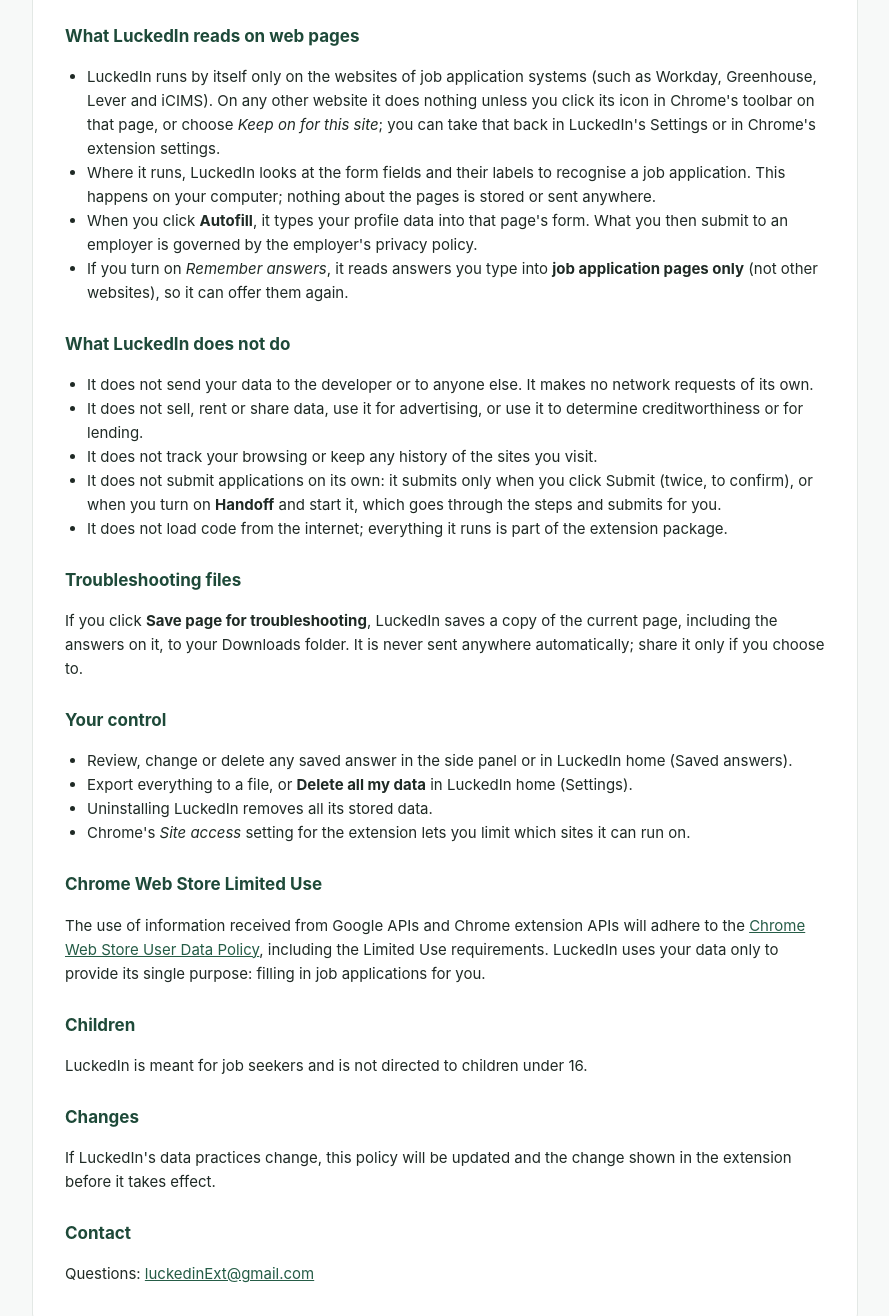
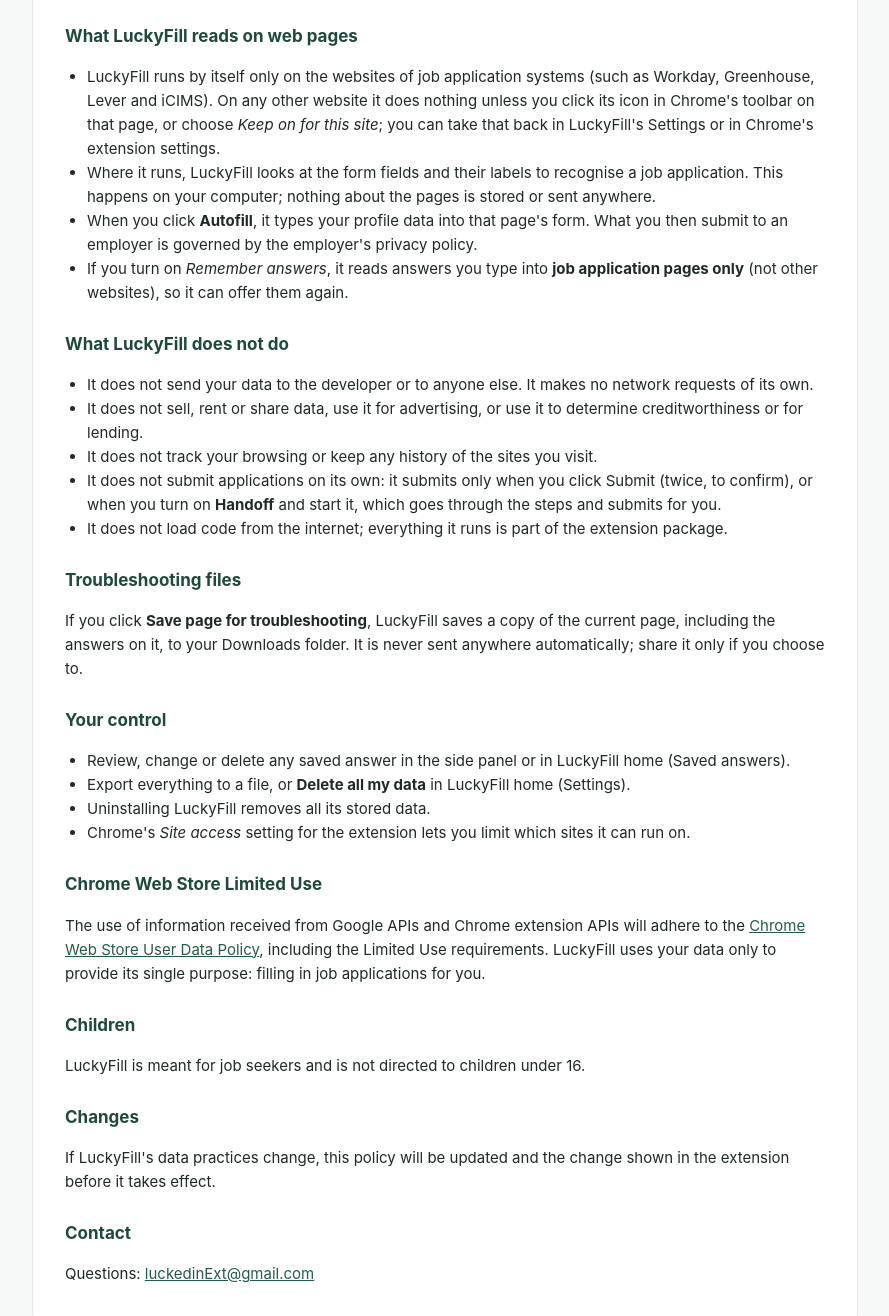
Before and after one commit to LiangchenLi0525/luckedin-privacy, a plain HTML site: page index.html in a window 1280 px wide. Shown: the part 551-1867 px from the top of the page, without its empty margins (195-1084 px from the left). Drawn offline with Linux system fonts and the light colour scheme.

Commit message:
Update the privacy policy

```diff
--- a/index.html
+++ b/index.html
@@ -2,7 +2,7 @@
 <html>
 <head>
   <meta charset="utf-8" />
-  <title>LuckedIn Privacy Policy</title>
+  <title>LuckyFill Privacy Policy</title>
   <!-- Generated from PRIVACY.md (repo root), the copy to host for the store listing: node dev/privacy-html.cjs -->
   <style>
     body { margin: 0; background: #F7F9F8; color: #1F2A25; font: 15px/1.6 -apple-system, system-ui, sans-serif; }
@@ -16,10 +16,10 @@
 </head>
 <body>
   <main>
-    <h1>LuckedIn Privacy Policy</h1>
+    <h1>LuckyFill Privacy Policy</h1>
     <p><i>Effective October 23, 2026</i></p>
-    <p>LuckedIn is a Chrome extension that fills in job application forms from a profile you create. This policy explains what it handles and where that data goes. In short: <b>everything stays in your browser. LuckedIn has no server, no account, no analytics and no ads, and the developer never receives your data.</b></p>
-    <h2>What LuckedIn stores, and where</h2>
+    <p>LuckyFill is a Chrome extension that fills in job application forms from a profile you create. This policy explains what it handles and where that data goes. In short: <b>everything stays in your browser. LuckyFill has no server, no account, no analytics and no ads, and the developer never receives your data.</b></p>
+    <h2>What LuckyFill stores, and where</h2>
     <p>All of it is kept in your browser's extension storage on your computer (<code>chrome.storage</code>), and nowhere else.</p>
     <ul>
     <li><b>Your profile:</b> name, contact details, address, links, work history, education, skills, work authorization, application preferences (such as expected salary and start date), and your settings.</li>
@@ -27,14 +27,14 @@
     <li><b>Your resume file</b>, to upload to applications you fill.</li>
     <li><b>Saved answers</b> (only if you turn on <i>Remember answers I type on application pages</i>): questions you answered by hand on job application pages, your answers, the site's name and the date.</li>
     </ul>
-    <h2>What LuckedIn reads on web pages</h2>
+    <h2>What LuckyFill reads on web pages</h2>
     <ul>
-    <li>LuckedIn runs by itself only on the websites of job application systems (such as Workday, Greenhouse, Lever and iCIMS). On any other website it does nothing unless you click its icon in Chrome's toolbar on that page, or choose <i>Keep on for this site</i>; you can take that back in LuckedIn's Settings or in Chrome's extension settings.</li>
-    <li>Where it runs, LuckedIn looks at the form fields and their labels to recognise a job application. This happens on your computer; nothing about the pages is stored or sent anywhere.</li>
+    <li>LuckyFill runs by itself only on the websites of job application systems (such as Workday, Greenhouse, Lever and iCIMS). On any other website it does nothing unless you click its icon in Chrome's toolbar on that page, or choose <i>Keep on for this site</i>; you can take that back in LuckyFill's Settings or in Chrome's extension settings.</li>
+    <li>Where it runs, LuckyFill looks at the form fields and their labels to recognise a job application. This happens on your computer; nothing about the pages is stored or sent anywhere.</li>
     <li>When you click <b>Autofill</b>, it types your profile data into that page's form. What you then submit to an employer is governed by the employer's privacy policy.</li>
     <li>If you turn on <i>Remember answers</i>, it reads answers you type into <b>job application pages only</b> (not other websites), so it can offer them again.</li>
     </ul>
-    <h2>What LuckedIn does not do</h2>
+    <h2>What LuckyFill does not do</h2>
     <ul>
     <li>It does not send your data to the developer or to anyone else. It makes no network requests of its own.</li>
     <li>It does not sell, rent or share data, use it for advertising, or use it to determine creditworthiness or for lending.</li>
@@ -43,20 +43,20 @@
     <li>It does not load code from the internet; everything it runs is part of the extension package.</li>
     </ul>
     <h2>Troubleshooting files</h2>
-    <p>If you click <b>Save page for troubleshooting</b>, LuckedIn saves a copy of the current page, including the answers on it, to your Downloads folder. It is never sent anywhere automatically; share it only if you choose to.</p>
+    <p>If you click <b>Save page for troubleshooting</b>, LuckyFill saves a copy of the current page, including the answers on it, to your Downloads folder. It is never sent anywhere automatically; share it only if you choose to.</p>
     <h2>Your control</h2>
     <ul>
-    <li>Review, change or delete any saved answer in the side panel or in LuckedIn home (Saved answers).</li>
-    <li>Export everything to a file, or <b>Delete all my data</b> in LuckedIn home (Settings).</li>
-    <li>Uninstalling LuckedIn removes all its stored data.</li>
+    <li>Review, change or delete any saved answer in the side panel or in LuckyFill home (Saved answers).</li>
+    <li>Export everything to a file, or <b>Delete all my data</b> in LuckyFill home (Settings).</li>
+    <li>Uninstalling LuckyFill removes all its stored data.</li>
     <li>Chrome's <i>Site access</i> setting for the extension lets you limit which sites it can run on.</li>
     </ul>
     <h2>Chrome Web Store Limited Use</h2>
-    <p>The use of information received from Google APIs and Chrome extension APIs will adhere to the <a href="https://developer.chrome.com/docs/webstore/program-policies/" target="_blank">Chrome Web Store User Data Policy</a>, including the Limited Use requirements. LuckedIn uses your data only to provide its single purpose: filling in job applications for you.</p>
+    <p>The use of information received from Google APIs and Chrome extension APIs will adhere to the <a href="https://developer.chrome.com/docs/webstore/program-policies/" target="_blank">Chrome Web Store User Data Policy</a>, including the Limited Use requirements. LuckyFill uses your data only to provide its single purpose: filling in job applications for you.</p>
     <h2>Children</h2>
-    <p>LuckedIn is meant for job seekers and is not directed to children under 16.</p>
+    <p>LuckyFill is meant for job seekers and is not directed to children under 16.</p>
     <h2>Changes</h2>
-    <p>If LuckedIn's data practices change, this policy will be updated and the change shown in the extension before it takes effect.</p>
+    <p>If LuckyFill's data practices change, this policy will be updated and the change shown in the extension before it takes effect.</p>
     <h2>Contact</h2>
     <p>Questions: <a href="mailto:luckedinExt@gmail.com" target="_blank">luckedinExt@gmail.com</a></p>
   </main>
```
